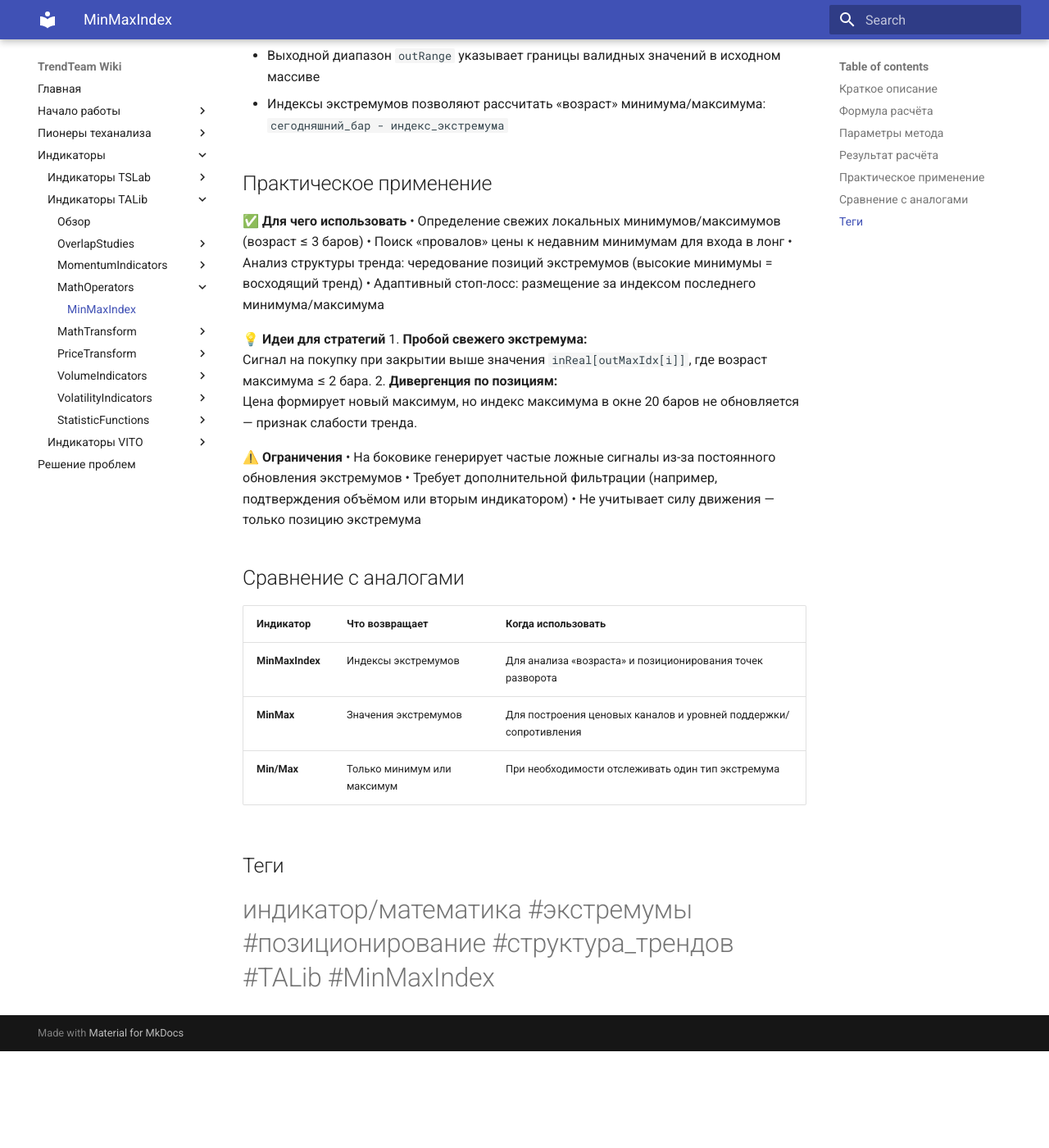
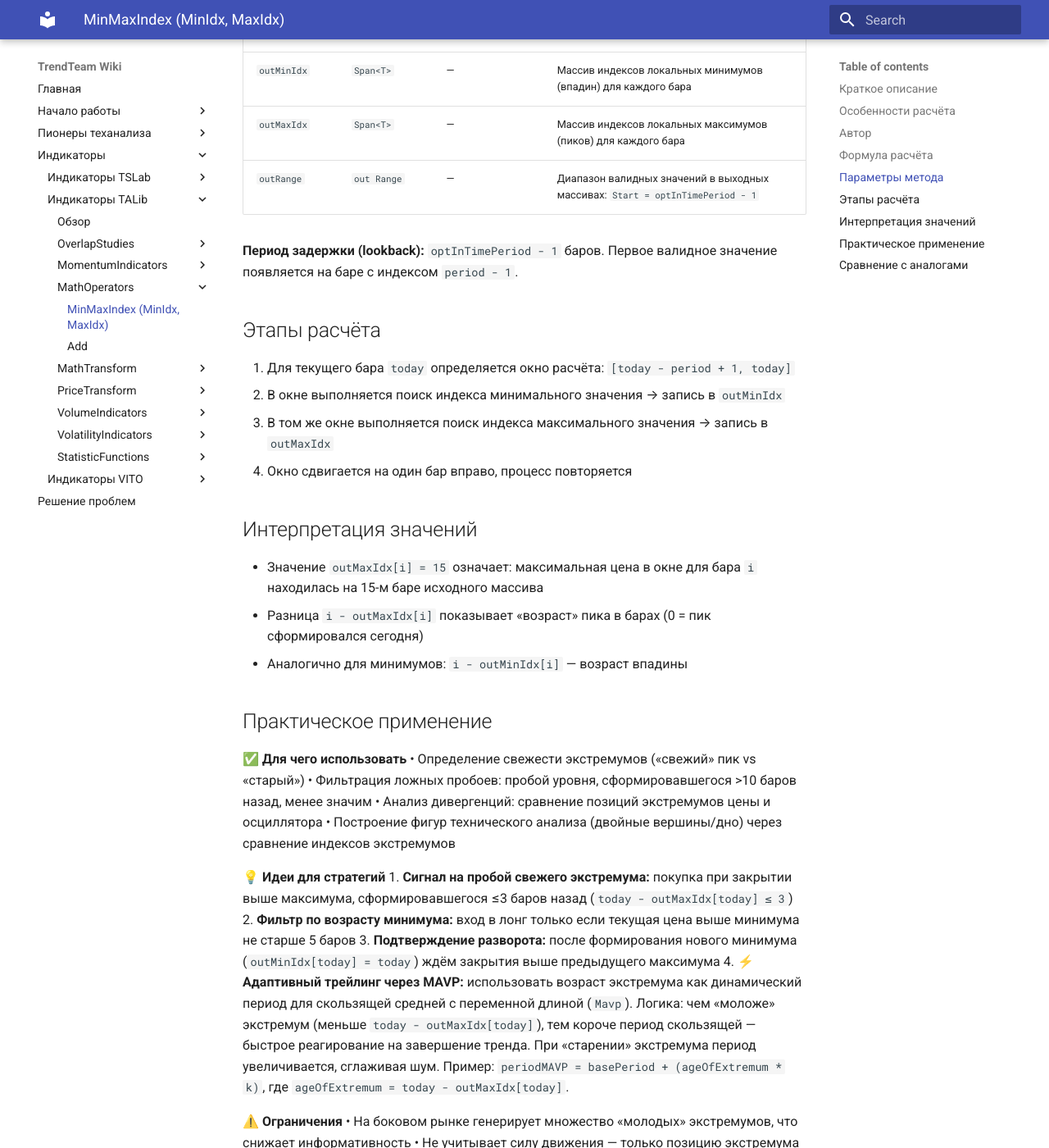
Before and after one commit to TradingLaboratory/wiki, an MkDocs documentation site: the page built from docs/TALib/MathOperators/MinMaxIndex-TALib.md, in a window 1280 px wide and 1400 px high, scrolled down 1536 px. Shown: the whole window at 82% size. Built offline with MkDocs 1.6.1 and Material for MkDocs 9.7.7, drawn with Linux system fonts in a browser that asks for light colours; before the commit the page ends 2818 px from its top, so only the background shows below that; some of the changed text lies outside the part shown.

Commit message:
Добавил Add и Mario Fortier

````diff
--- a/docs/TALib/MathOperators/MinMaxIndex-TALib.md
+++ b/docs/TALib/MathOperators/MinMaxIndex-TALib.md
@@ -1,62 +1,73 @@
-# MinMaxIndex — Индексы экстремумов (MinMax Index)
+# MinMaxIndex (MinIdx, MaxIdx) — Индексы экстремумов (MinMaxIndex)
 
-**Категория:** `MathOperators` • **Тип:** Оператор поиска позиций минимумов и максимумов в скользящем окне
+**Категория:** `MathOperators` • **Тип:** Оператор поиска позиций локальных минимумов и максимумов
 
 ---
 
 ## Краткое описание
-💡 Индикатор возвращает **позиции** (индексы) минимальных и максимальных значений во входном массиве за заданный период, а не сами значения экстремумов. Отличается от аналогов `Min`/`Max` тем, что позволяет определить «возраст» экстремума — сколько баров прошло с момента его формирования. Используется для локализации точек разворота, анализа структуры ценового движения и построения адаптивных стратегий на основе позиционирования экстремумов.
+💡 Индикатор возвращает **позиции** (индексы) минимальных и максимальных значений во входном массиве в пределах скользящего окна заданной длины. В отличие от аналогов `Min`/`Max` (которые возвращают сами значения) или `MinMax` (значения экстремумов), `MinMaxIndex` фокусируется на **локализации** экстремумов — позволяет определить, сколько баров прошло с момента формирования пика или впадины. Диапазон выходных значений не ограничен — индексы соответствуют позициям в исходном массиве. Предпочтителен для анализа структуры ценового движения на любых таймфреймах, особенно при поиске точек разворота.
+
+## Особенности расчёта
+Алгоритм использует оптимизированный поиск экстремумов с кэшированием текущих индексов минимума/максимума, что снижает вычислительную сложность при сдвиге окна. Минимальный период расчёта — 2 бара (требуется как минимум два значения для определения экстремума).
+
+## Автор
+Индикатор является частью библиотеки TA-Lib, разработанной Марио Фортье (Mario Fortier) в конце 1990-х годов. Стандартные математические операторы поиска экстремумов не имеют единого автора и основаны на классических методах анализа временных рядов.
 
 ## Формула расчёта
 ```
-Окно расчёта для бара 'today': [trailingIdx, today]
-где trailingIdx = today - (optInTimePeriod - 1)
-
-outMinIdx[i] = argmin(inReal[k]), k ∈ [trailingIdx, today]
-outMaxIdx[i] = argmax(inReal[k]), k ∈ [trailingIdx, today]
+LowestIndex[today]  = argmin(inReal[i]), i ∈ [today - period + 1, today]
+HighestIndex[today] = argmax(inReal[i]), i ∈ [today - period + 1, today]
 ```
+**Пояснение:**
 - `argmin`/`argmax` — функции поиска индекса минимального/максимального значения
-- Индексы возвращаются относительно начала исходного массива `inReal`
+- `period` — длина скользящего окна (`optInTimePeriod`)
+- Индексы возвращаются в абсолютных координатах исходного массива `inReal`
 
 ## Параметры метода
 | Параметр | Тип | Значение по умолчанию | Описание |
 |----------|-----|------------------------|----------|
-| `inReal` | `ReadOnlySpan<T>` | — | Входной временной ряд: цены закрытия (Close), максимумы/минимумы (High/Low) или значения другого индикатора |
-| `inRange` | `Range` | весь массив | Диапазон обработки входных данных (начальный и конечный индексы). Если не указан — обрабатывается весь массив |
-| `outMinIdx` | `Span<T>` | — | Выходной массив индексов **минимальных** значений (позиции локальных впадин) |
-| `outMaxIdx` | `Span<T>` | — | Выходной массив индексов **максимальных** значений (позиции локальных пиков) |
-| `optInTimePeriod` | `int` | `30` | Длина скользящего окна в барах. Минимум: 2. Увеличение периода снижает чувствительность к шуму, но повышает запаздывание |
+| `inReal` | `ReadOnlySpan<T>` | — | Входной временной ряд (цены закрытия, максимумы/минимумы, значения индикаторов) |
+| `inRange` | `Range` | весь массив | Диапазон обработки входных данных (начальный и конечный индексы) |
+| `optInTimePeriod` | `int` | `30` | Длина скользящего окна: чем больше период — тем старше могут быть экстремумы в окне |
+| `outMinIdx` | `Span<T>` | — | Массив индексов локальных минимумов (впадин) для каждого бара |
+| `outMaxIdx` | `Span<T>` | — | Массив индексов локальных максимумов (пиков) для каждого бара |
+| `outRange` | `out Range` | — | Диапазон валидных значений в выходных массивах: `Start = optInTimePeriod - 1` |
 
-## Результат расчёта
-- Возвращает код `RetCode`: `Success` (успех), `OutOfRangeParam` (неверный диапазон), `BadParam` (период < 2)
-- **Lookback-период:** `optInTimePeriod - 1` — первое валидное значение появляется на баре с индексом `период-1`
-- Выходной диапазон `outRange` указывает границы валидных значений в исходном массиве
-- Индексы экстремумов позволяют рассчитать «возраст» минимума/максимума: `сегодняшний_бар - индекс_экстремума`
+**Период задержки (lookback):** `optInTimePeriod - 1` баров. Первое валидное значение появляется на баре с индексом `period - 1`.
+
+## Этапы расчёта
+1. Для текущего бара `today` определяется окно расчёта: `[today - period + 1, today]`
+2. В окне выполняется поиск индекса минимального значения → запись в `outMinIdx`
+3. В том же окне выполняется поиск индекса максимального значения → запись в `outMaxIdx`
+4. Окно сдвигается на один бар вправо, процесс повторяется
+
+## Интерпретация значений
+- Значение `outMaxIdx[i] = 15` означает: максимальная цена в окне для бара `i` находилась на 15-м баре исходного массива
+- Разница `i - outMaxIdx[i]` показывает «возраст» пика в барах (0 = пик сформировался сегодня)
+- Аналогично для минимумов: `i - outMinIdx[i]` — возраст впадины
 
 ## Практическое применение
 ✅ **Для чего использовать**
-• Определение свежих локальных минимумов/максимумов (возраст ≤ 3 баров)
-• Поиск «провалов» цены к недавним минимумам для входа в лонг
-• Анализ структуры тренда: чередование позиций экстремумов (высокие минимумы = восходящий тренд)
-• Адаптивный стоп-лосс: размещение за индексом последнего минимума/максимума
+• Определение свежести экстремумов («свежий» пик vs «старый»)
+• Фильтрация ложных пробоев: пробой уровня, сформировавшегося >10 баров назад, менее значим
+• Анализ дивергенций: сравнение позиций экстремумов цены и осциллятора
+• Построение фигур технического анализа (двойные вершины/дно) через сравнение индексов экстремумов
 
 💡 **Идеи для стратегий**
-1. **Пробой свежего экстремума:**
-   Сигнал на покупку при закрытии выше значения `inReal[outMaxIdx[i]]`, где возраст максимума ≤ 2 бара.
-2. **Дивергенция по позициям:**
-   Цена формирует новый максимум, но индекс максимума в окне 20 баров не обновляется — признак слабости тренда.
+1. **Сигнал на пробой свежего экстремума:** покупка при закрытии выше максимума, сформировавшегося ≤3 баров назад (`today - outMaxIdx[today] ≤ 3`)
+2. **Фильтр по возрасту минимума:** вход в лонг только если текущая цена выше минимума не старше 5 баров
+3. **Подтверждение разворота:** после формирования нового минимума (`outMinIdx[today] = today`) ждём закрытия выше предыдущего максимума
+4. **⚡ Адаптивный трейлинг через MAVP:** использовать возраст экстремума как динамический период для скользящей средней с переменной длиной (`Mavp`). Логика: чем «моложе» экстремум (меньше `today - outMaxIdx[today]`), тем короче период скользящей — быстрое реагирование на завершение тренда. При «старении» экстремума период увеличивается, сглаживая шум. Пример: `periodMAVP = basePeriod + (ageOfExtremum * k)`, где `ageOfExtremum = today - outMaxIdx[today]`.
 
 ⚠️ **Ограничения**
-• На боковике генерирует частые ложные сигналы из-за постоянного обновления экстремумов
-• Требует дополнительной фильтрации (например, подтверждения объёмом или вторым индикатором)
+• На боковом рынке генерирует множество «молодых» экстремумов, что снижает информативность
 • Не учитывает силу движения — только позицию экстремума
+• Требует комбинации с другими инструментами для фильтрации шума
 
 ## Сравнение с аналогами
-| Индикатор | Что возвращает | Когда использовать |
-|-----------|----------------|---------------------|
-| **MinMaxIndex** | Индексы экстремумов | Для анализа «возраста» и позиционирования точек разворота |
-| **MinMax** | Значения экстремумов | Для построения ценовых каналов и уровней поддержки/сопротивления |
-| **Min/Max** | Только минимум или максимум | При необходимости отслеживать один тип экстремума |
-
-## Теги
-#индикатор/математика #экстремумы #позиционирование #структура_трендов #TALib #MinMaxIndex
+| Индикатор     | Возвращает                   | Запаздывание | Особенность применения                     |
+| ------------- | ---------------------------- | ------------ | ------------------------------------------ |
+| `MinMaxIndex` | Индексы экстремумов          | `period - 1` | Анализ «возраста» пиков/впадин             |
+| `MinMax`      | Значения экстремумов         | `period - 1` | Уровни поддержки/сопротивления             |
+| `Min`/`Max`   | Одиночный экстремум          | `period - 1` | Простые уровни без позиционирования        |
+| `Stochastic`  | Нормализованная позиция цены | `period`     | Осциллятор перекупленности/перепроданности |
--- a/mkdocs.yml
+++ b/mkdocs.yml
@@ -132,6 +132,9 @@ nav:
       - Краткая справка: ta-pioneers/levshin-igor.md
       - Bop: TALib/MomentumIndicators/Oscillators/Bop-TALib.md
 
+    - Mario Fortier:
+      - Краткая справка: ta-pioneers/fortier-mario.md
+
   # Раздел "Индикаторы" с подразделами
   - Индикаторы:
 
@@ -173,9 +176,6 @@ nav:
         - Trailings:
           - Sar: TALib/OverlapStudies/Trailings/Sar-TALib.md
           - SarExt: TALib/OverlapStudies/Trailings/SarExt-TALib.md
-
-
-
 
       - MomentumIndicators:
 
@@ -229,7 +229,8 @@ nav:
           - Cci: TALib/MomentumIndicators/TrendStrength/Cci-TALib.md
 
       - MathOperators:
-        - MinMaxIndex: TALib/MathOperators/MinMaxIndex-TALib.md
+        - MinMaxIndex (MinIdx, MaxIdx): TALib/MathOperators/MinMaxIndex-TALib.md
+        - Add: TALib/MathOperators/Add-TALib.md
 
       - MathTransform:
         - Sqrt: TALib/MathTransform/Sqrt-TALib.md
````
Also changed, not shown: docs/TALib/MathOperators/Add-TALib.md (added, +69 -0 lines), docs/ta-pioneers/fortier-mario.md (added, +71 -0 lines), docs/ta-pioneers/key-figures.md (+2 -0 lines).
